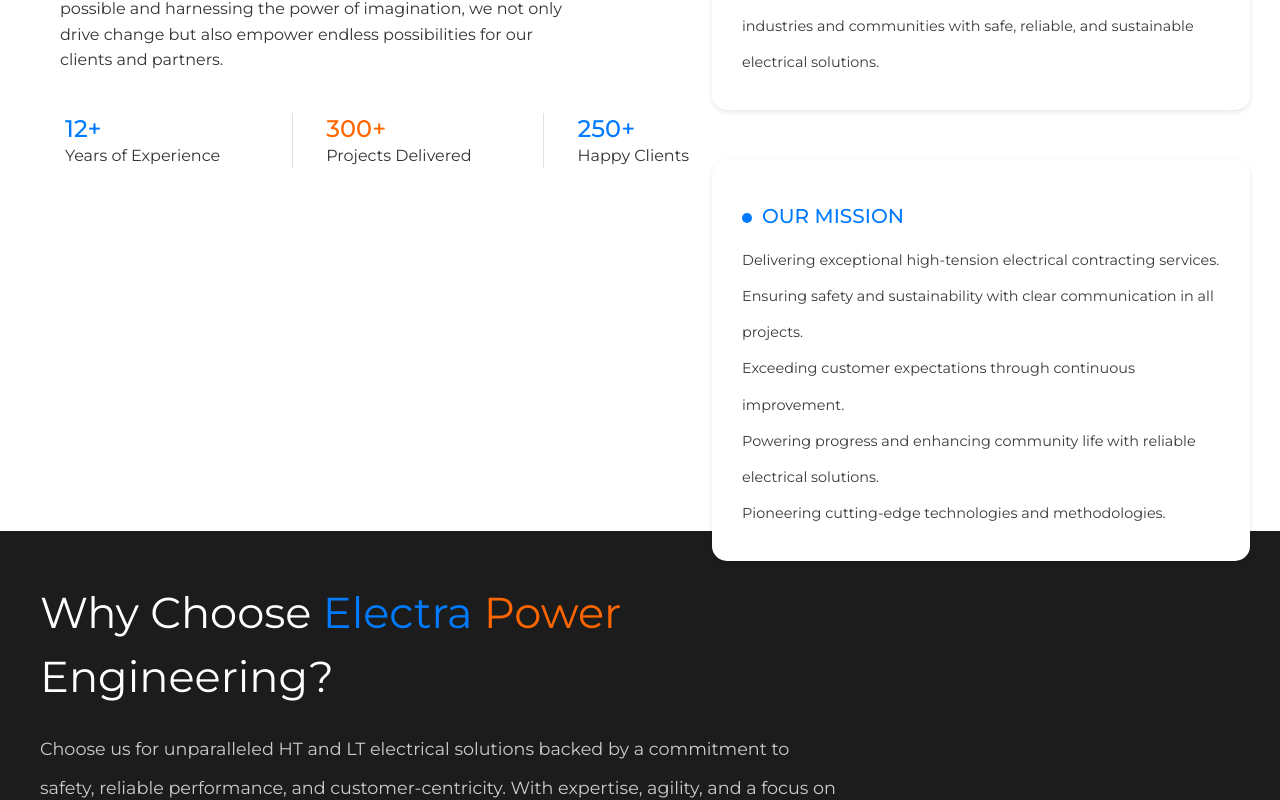
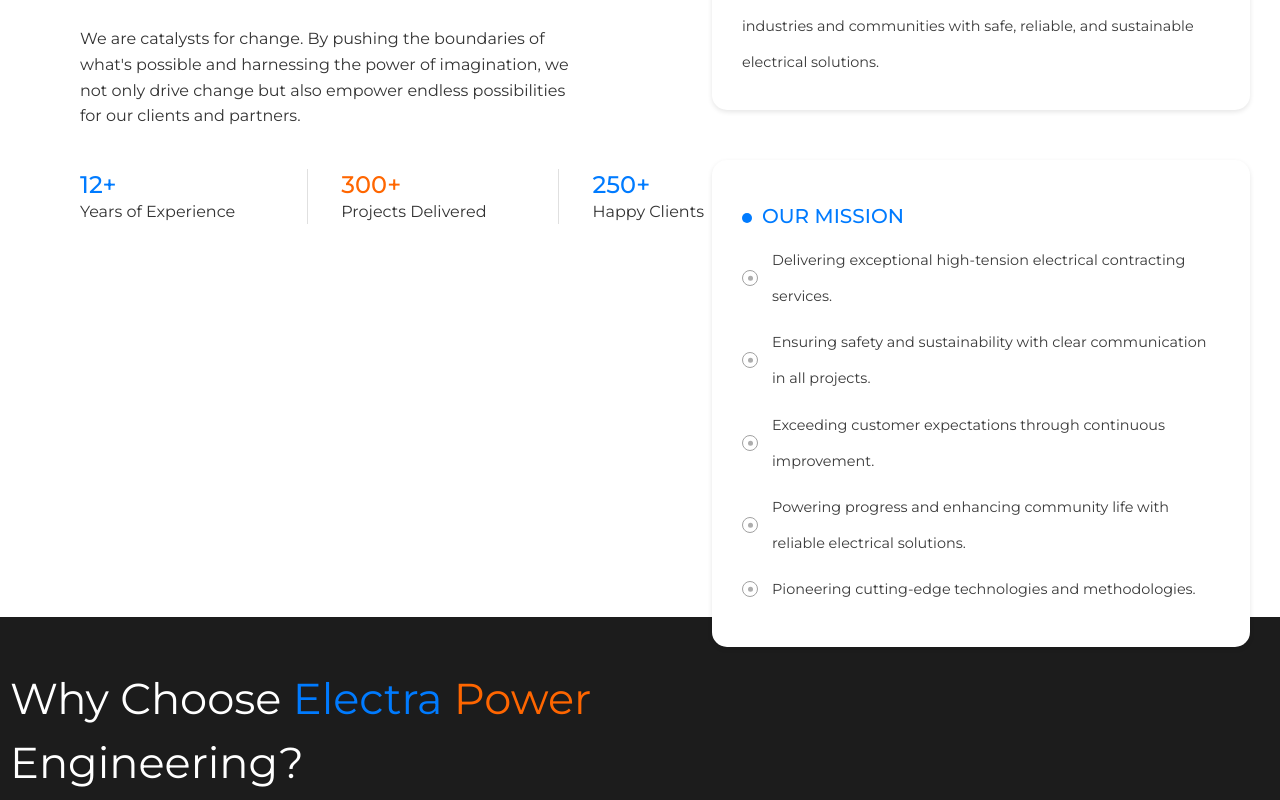
Before and after one commit to samstyles17/electra-webapp, a React (Vite) app: page /aboutus in a window 1280 px wide. Shown: the part 978-1778 px from the top of the page. Built offline with nearby package versions, Linux system fonts and the light colour scheme.

Commit message:
completed all changes in aboutus

```diff
--- a/src/components/IntegrityCarousel.jsx
+++ b/src/components/IntegrityCarousel.jsx
@@ -92,7 +92,7 @@ const IntegrityCarousel = () => {
             containerClass="integrity-carousel"
             beforeChange={handleBeforeChange}
             customTransition="transform 500ms ease-in-out"
-            transitionDuration={500}
+
             keyBoardControl
           >
             {slides.map((slide, index) => (
--- a/src/components/SectionComponent.jsx
+++ b/src/components/SectionComponent.jsx
@@ -31,7 +31,7 @@ function SectionComponent() {
       <Box sx={{ display: 'flex', flexDirection: 'column', alignItems: 'center', padding: '20px', marginBottom: '100px', backgroundColor: '#fff', color: '#333' }}>
         <Grid container spacing={isMobile ? 2 : 3} alignItems="flex-start">
           <Grid item xs={12} md={6}>
-            <Box sx={{ marginRight: isMobile ? 0 : '40px', textAlign: 'left', marginBottom: '40px', marginLeft: isMobile ? 0 : '40px' }}>
+            <Box sx={{ marginRight: isMobile ? 0 : '40px', textAlign: 'left', marginBottom: '40px', marginLeft: isMobile ? 0 : '60px' }}>
               <Typography variant="h3" sx={{ color: '#3a3a3a', transition: 'color 0.3s ease-in-out' }}>
                 Driving Change,
               </Typography>
@@ -50,7 +50,7 @@ function SectionComponent() {
                 We are catalysts for change. By pushing the boundaries of what's possible and harnessing the power of imagination, we not only drive change but also empower endless possibilities for our clients and partners.
               </Typography>
             </Box>
-            <Box sx={{ display: 'flex', justifyContent: 'flex-start', alignItems: 'flex-start', marginLeft: isMobile ? '-10px' : '20px', flexWrap: isMobile ? 'wrap' : 'nowrap' }}>
+            <Box sx={{ display: 'flex', justifyContent: 'flex-start', alignItems: 'flex-start', marginLeft: isMobile ? '-10px' : '35px', flexWrap: isMobile ? 'wrap' : 'nowrap' }}>
               <Box sx={{ textAlign: 'left', margin: isMobile ? '0 10px 10px' : '0 25px', flex: isMobile ? '1 0 45%' : 'none', padding: isMobile ? '10px' : '0', backgroundColor: isMobile ? '#f5f5f5' : 'transparent', borderRadius: isMobile ? '10px' : '0' }}>
                 <Typography variant="h5" sx={{ color: '#007bff', margin: 0, fontWeight: 500 }}>
                   12+
@@ -98,12 +98,12 @@ function SectionComponent() {
                   OUR MISSION
                 </Typography>
                 <Typography variant="body2" sx={{ fontSize: '0.9rem', lineHeight: 2.5, color: '#3a3a3a' }}>
-                  <ul>
-                    <li>Delivering exceptional high-tension electrical contracting services.</li>
-                    <li>Ensuring safety and sustainability with clear communication in all projects.</li>
-                    <li>Exceeding customer expectations through continuous improvement.</li>
-                    <li>Powering progress and enhancing community life with reliable electrical solutions.</li>
-                    <li>Pioneering cutting-edge technologies and methodologies.</li>
+                  <ul >
+                    <li className='mission-bullet-point'>Delivering exceptional high-tension electrical contracting services.</li>
+                    <li className='mission-bullet-point'>Ensuring safety and sustainability with clear communication in all projects.</li>
+                    <li className='mission-bullet-point'>Exceeding customer expectations through continuous improvement.</li>
+                    <li className='mission-bullet-point'>Powering progress and enhancing community life with reliable electrical solutions.</li>
+                    <li className='mission-bullet-point'>Pioneering cutting-edge technologies and methodologies.</li>
                   </ul>
                 </Typography>
               </Box>
--- a/src/styles.css
+++ b/src/styles.css
@@ -537,6 +537,41 @@ hr{
   background-color: #007bff;
 }
 
+.mission-bullet-point {
+  display: flex;
+  align-items: center;
+  margin-bottom: 10px;
+  position: relative;
+  padding-left: 30px; /* Add space for the radio button */
+}
+
+.mission-bullet-point::before {
+  content: '';
+  position: absolute;
+  left: 0;
+  top: 50%;
+  transform: translateY(-50%);
+  width: 16px;
+  height: 16px;
+  border-radius: 50%;
+  border: 1px solid #434343; /* Border to look like radio button */
+  background-color: #ffffff; /* Match background color */
+  opacity: 50%;
+}
+
+.mission-bullet-point::after {
+  content: '';
+  position: absolute;
+  left: 6px;
+  top: 50%;
+  transform: translateY(-45%);
+  width: 5px;
+  height: 5px;
+  border-radius: 50%;
+  background-color: #5b5b5b; /* Filled dot inside */
+  opacity: 50%;
+}
+
 /* Web version changes */
 @media (min-width: 601px) {
   .section-component-container {
@@ -760,6 +795,7 @@ hr{
   color: #333;
   font-family: 'Montserrat', sans-serif;
   margin-top: -35px;
+
 }
 
 .mission-box {
@@ -871,10 +907,11 @@ hr{
   background-color: #1c1c1c;
   padding: 50px 10px;
   margin-top: -150px;
+
 }
 
 .why-choose-container {
-  max-width: 1200px;
+  max-width: 1350px;
   margin: 0 auto;
 }
 
@@ -885,7 +922,7 @@ hr{
 .why-choose-heading {
   font-size: 2.7rem;
   color: #fff;
-  margin-right: 350px;
+  margin-right: 650px;
 }
 
 .why-choose-heading .highlight-blue {
@@ -931,7 +968,7 @@ hr{
   padding: 40px;
   border-radius: 10px;
   flex: 1;
-  min-width: 300px;
+  min-width: 400px;
   box-shadow: 0 2px 5px rgba(0, 0, 0, 0.1);
   text-align: left;
 }
@@ -1016,6 +1053,10 @@ hr{
 
   .low{
     font-size: 1.2rem;
+  }
+
+  .feature-box{
+    min-width: 300px;
   }
 
   .lowp{
@@ -1086,7 +1127,7 @@ hr{
 
 /* our route to success */
 .route-to-success {
-  margin-left: 40px;
+  margin-left: 0px;
   display: flex;
   align-items: center;
 }
@@ -1405,7 +1446,7 @@ hr{
 }
 
 .our-people-container {
-  max-width: 1200px;
+  max-width: 1300px;
   margin: 0 auto;
 }
 
@@ -1454,6 +1495,7 @@ hr{
 
 .route-content {
   text-align: left;
+  margin-left: -25px;
 }
 
 .route-title {
@@ -1507,6 +1549,10 @@ hr{
   .route-title {
     font-size: 2rem;
   }
+
+  .route-content{
+    margin-left: 0;
+  }
 }
 
 
@@ -1517,7 +1563,7 @@ hr{
   align-items: center;
   padding: 50px 20px;
   background-color: #ffffff;
-  margin-left: 150px;
+  margin-left: 75px;
 }
 
 .integrity-carousel-container {
@@ -1591,7 +1637,7 @@ hr{
 }
 
 .carousel-image {
-  width: 100%;
+  width: 95%;
   height: auto;
   border-radius: 10px;
 }
@@ -1745,10 +1791,11 @@ hr{
   align-items: center;
   padding: 20px;
   margin-bottom: 50px;
+
 }
 
 .partner-image {
-  max-width: 100%;
+  width: 85%;
   height: auto;
   border-radius: 10px;
 }
```
